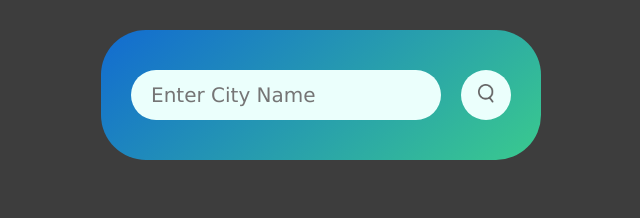
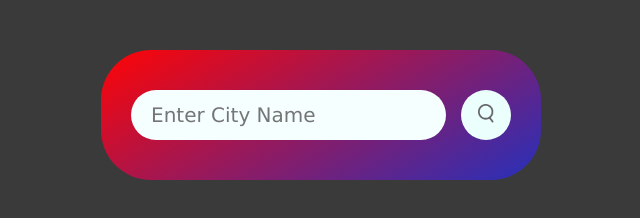
Before and after one commit to Aditya407hue/WeatherApp, a plain HTML site: page index.html in a window 1280 px wide. Shown: the whole page, without its empty margins (319-959 px from the left). Drawn offline with Linux system fonts and the light colour scheme.

Commit message:
Update style.css

```diff
--- a/style.css
+++ b/style.css
@@ -6,16 +6,16 @@
 }
 
 body{
-    background: #3d3d3d;
+    background:#3a3a3a;
 }
 
 .card{
-    width: 90%;
+    width: 100%;
     max-width: 440px;
-    background: linear-gradient(140deg,#126bd1,#3aca8e);
+    background: linear-gradient(150deg,#ff0404,#2630bb);
     color: #fff;
-    margin: 30px auto 0;
-    border-radius: 45px;
+    margin: 50px auto 0;
+    border-radius: 50px;
     padding: 40px 30px;
     text-align: center;
 
@@ -23,6 +23,7 @@ body{
 
 .search{
     width: 100%;
+    max-width: 420px;
     display: flex;
     align-items: center;
     justify-content: space-between;
@@ -31,13 +32,13 @@ body{
 .search input{
     border: 0;
     outline: 0;
-    background: #ebfffc;
+    background: #f5ffff;
     color: #555;
     padding: 10px 20px;
     height: 50px;
     border-radius: 30px;
     flex: 1;
-    margin-right: 20px;
+    margin-right: 15px;
     font-size: 20px;
 }
 
@@ -62,7 +63,7 @@ body{
 }
 
 .weather h1{
-    font-size: 80px;
+    font-size: 60px;
     font-weight: 500;
 }
 .weather h2{
@@ -75,8 +76,8 @@ body{
     display: flex;
     align-items: center;
     justify-content: space-between;
-    padding: 0 20px;
-    margin-top: 50px;
+    padding: 0 10px;
+    margin-top: 60px;
 }
 
 .col{
@@ -88,11 +89,11 @@ body{
 
 .col img{
     width: 40px;
-    margin-right: 12px;
+    margin-right: 10px;
 }
 
 .humidity,.wind {
-    font-size: 18px;
+    font-size: 16px;
     margin-top: -7px;
 }
 
```
